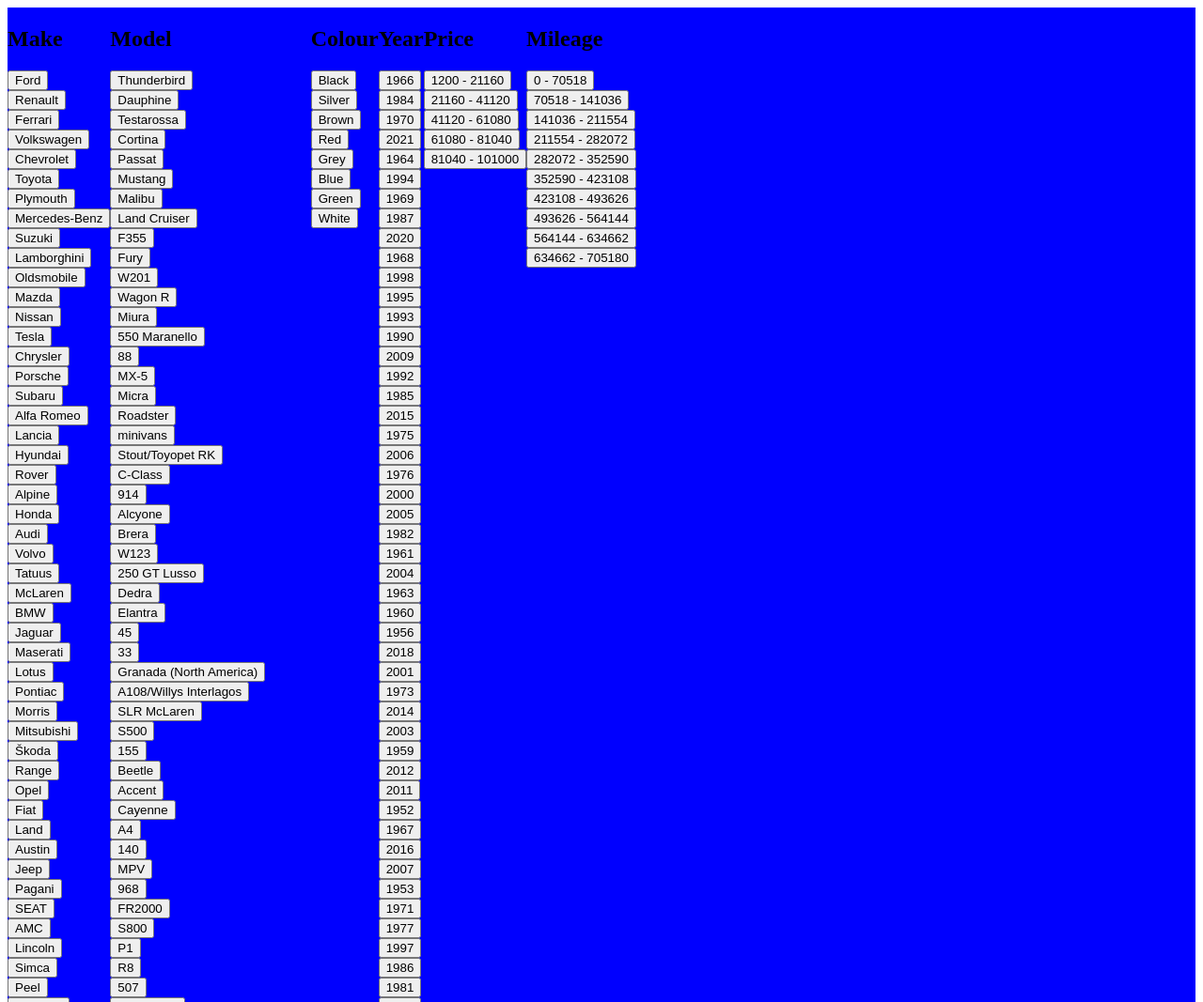
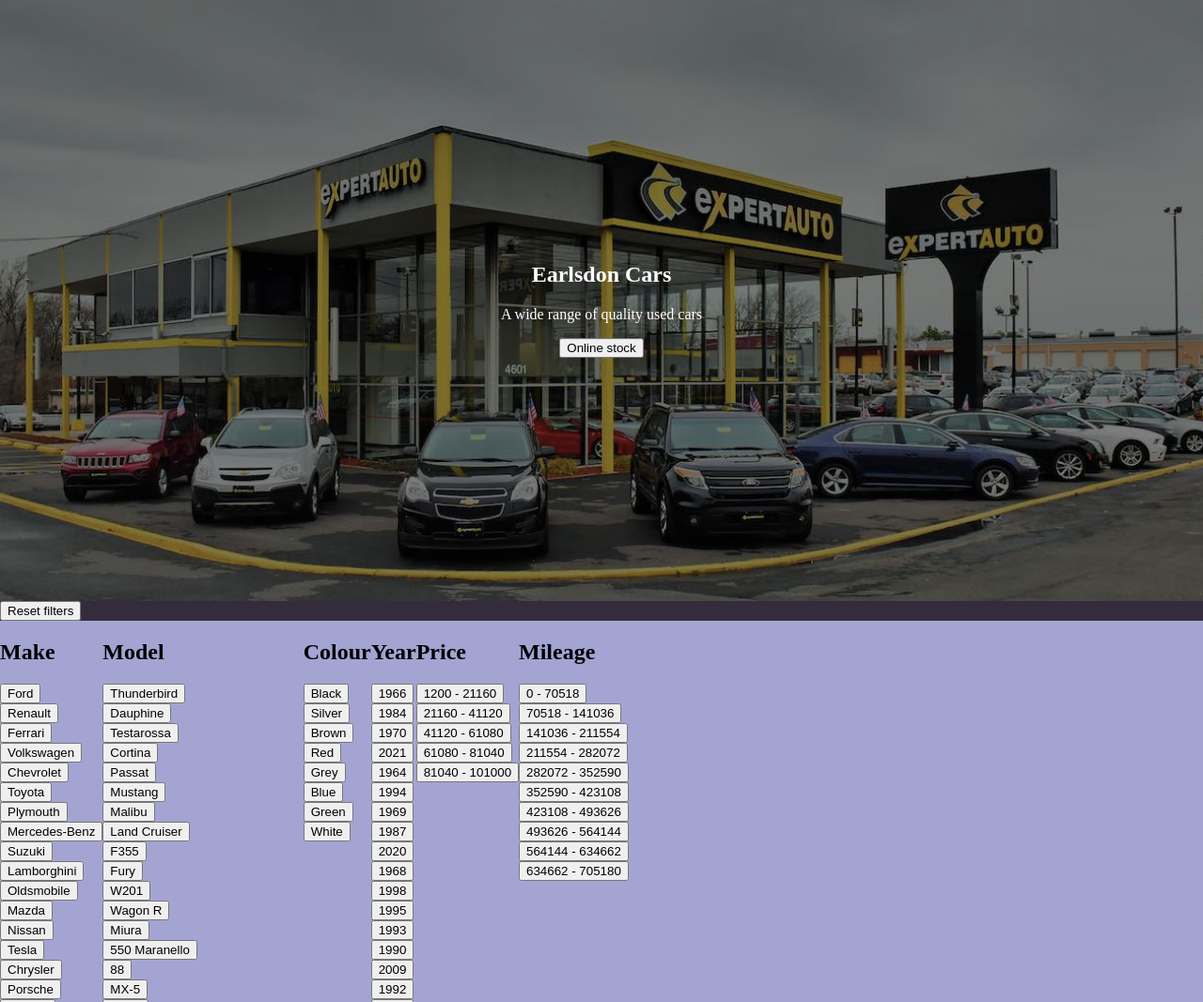
Before and after one commit to ultraasi-atanas/Gen-JS-Earlsdon-Cars, a plain HTML site: page index.html in a window 1280 px wide. Shown: the top 1067 px of the page at 94% size. Drawn offline with Linux system fonts and the light colour scheme.

Commit message:
Add a Hero section, incl an image and text

```diff
--- a/index.html
+++ b/index.html
@@ -11,15 +11,15 @@
 
 </head>
 <body>
-
-<!--
-<button onclick="filterCars(c => c.price<3000)">Cheap cars</button>
-<button onclick="filterCars(c => c.colour=='Blue')"> Blue cars </button>
-<button onclick="filterCars(c => c.mileage<50000)">Low milage cars</button>
-<button onclick="customerPrice()">Cars up to</button> <input type='number' id='customerPrice'>
--->
-
-<div id='filters'></div>
+<section id="hero-image">
+    <div id="hero-text">
+        <h1>Earlsdon Cars</h1>
+        <p>A wide range of quality used cars</p>
+        <button>Online stock</button>
+    </div>
+</section>
+<button onclick="resetFilters()">Reset filters</button>
+<div id='filters'><a href="#filters"></a></div>
 <button onclick="resetFilters()">Reset filters</button>
 <div id='results'></div>
 
--- a/style.css
+++ b/style.css
@@ -1,5 +1,15 @@
+/* Full view elements */
+html, body, header, .view {
+    height: 100%;
+    max-width: 100%;
+    margin: 0;
+    padding: 0;
+    top:0;
+    background-color: #342C3C; /* for while it's loading */
+  }
+
 #filters {
-    display:flex;background-color:blue
+    display:flex;background-color:rgb(164, 164, 211)
 }
 #filters button{
     display:block
@@ -8,3 +18,34 @@
 h2 {
     text-transform: capitalize;
 }
+
+#hero-image {
+    width: 100%;
+    height: 80vh;
+    background-image: linear-gradient(rgba(0, 0, 0, 0.5), rgba(0, 0, 0, 0.5)), url("img/hero-img.jpg");
+
+    /* Position and center the image to scale nicely on all screens - note w3schools*/
+    background-position: center;
+    background-repeat: no-repeat;
+    background-size: cover;
+    position: relative;
+}
+
+#hero-text {
+    /* the old way of centering things, prior to flexbox - note Atanas*/
+    text-align: center;
+    position: absolute;
+    top: 50%;
+    left: 50%;
+    transform: translate(-50%, -50%);
+    color: white;
+}
+
+/* FONTS  font-weight: normal|bold|bolder|lighter|number|initial|inherit; note Atanas */
+
+@font-face {
+    font-family: Hero-text;
+    src: url(https://fonts.googleapis.com/css2?family=Raleway&display=swap);
+  }
+
+  @import url('https://fonts.googleapis.com/css2?family=Raleway&display=swap');
```
Also changed, not shown: img/hero-img.jpg (added), 2 other files.
